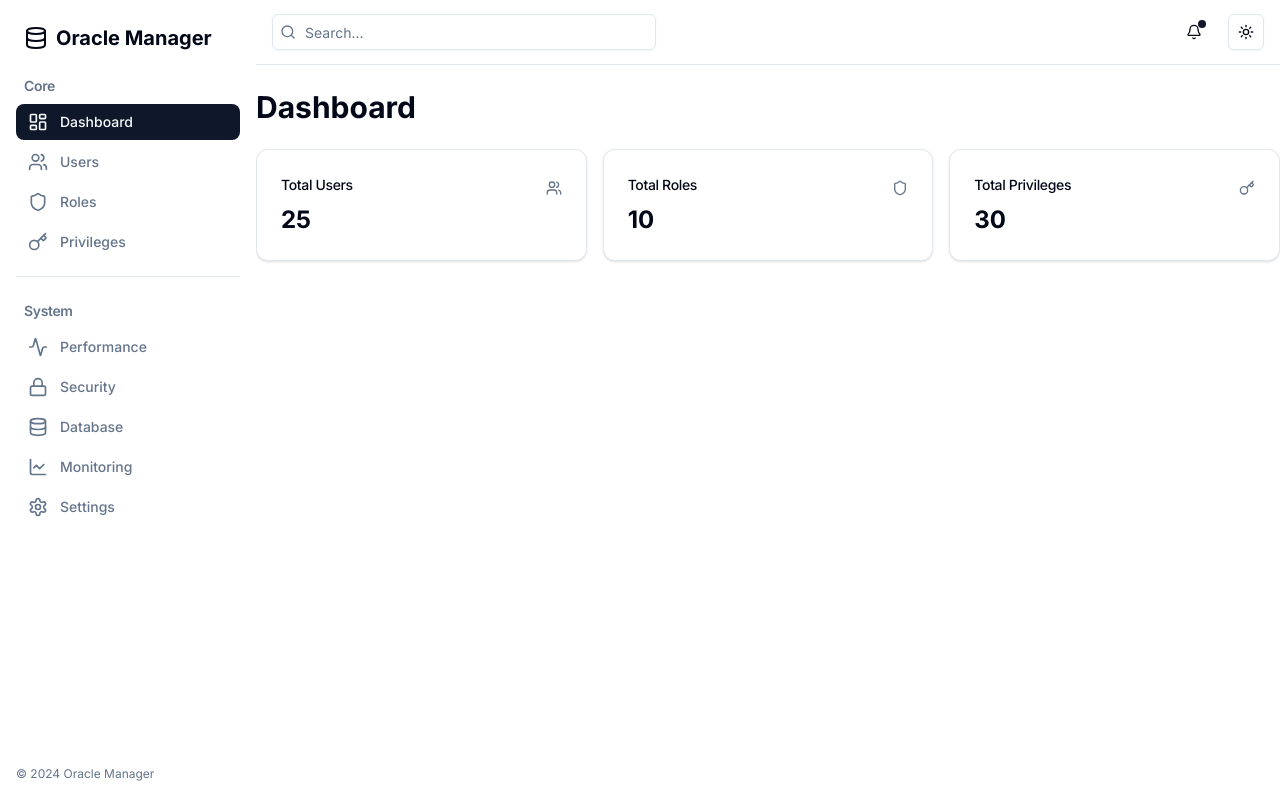
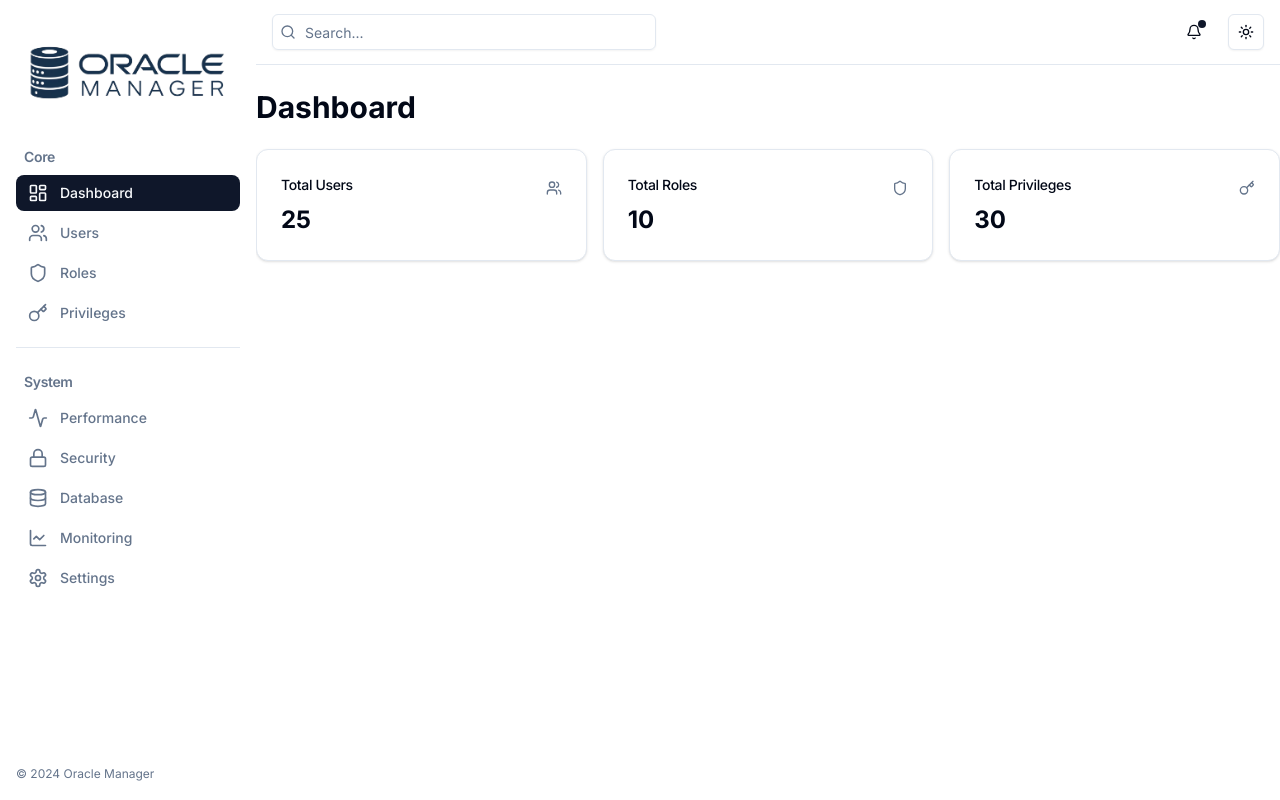
Before and after one commit to zachary013/oracle-frontend, a Next.js app: page / in a window 1280 px wide. Built offline with nearby package versions, Linux system fonts and the light colour scheme.

Commit message:
Added Logo

```diff
--- a/src/app/components/sidebar.tsx
+++ b/src/app/components/sidebar.tsx
@@ -1,6 +1,7 @@
 "use client"
 
 import Link from "next/link"
+import Image from "next/image"
 import { usePathname } from "next/navigation"
 import { LayoutDashboard, Shield, Users, Key, Menu, Settings, LineChart, Lock, Database, Activity } from 'lucide-react'
 import { cn } from "@/lib/utils"
@@ -49,10 +50,16 @@ export function Sidebar() {
         !isOpen && "-translate-x-full md:translate-x-0"
       )}>
         <div className="p-6">
-        <h1 className="text-xl font-bold text-foreground flex items-center gap-2">
-          <Database className="h-6 w-6" />
-          Oracle Manager
-        </h1>
+          <Link href="/" className="flex items-center gap-2">
+            <Image
+              src="/icons/logo2.png"
+              alt="Oracle Manager Logo"
+              width={150}
+              height={40}
+              className="h-auto w-auto"
+              priority
+            />
+          </Link>
         </div>
         <nav className="flex-1 space-y-6 px-4">
           {navigation.map((group) => (
```
Also changed, not shown: public/icons/logo2.png (added).
